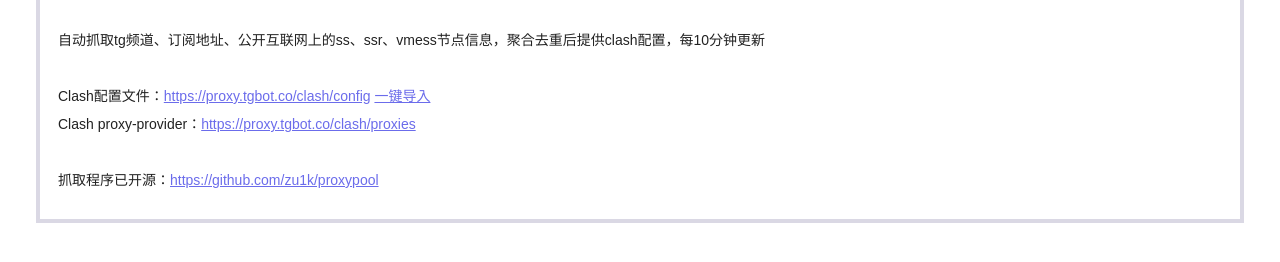
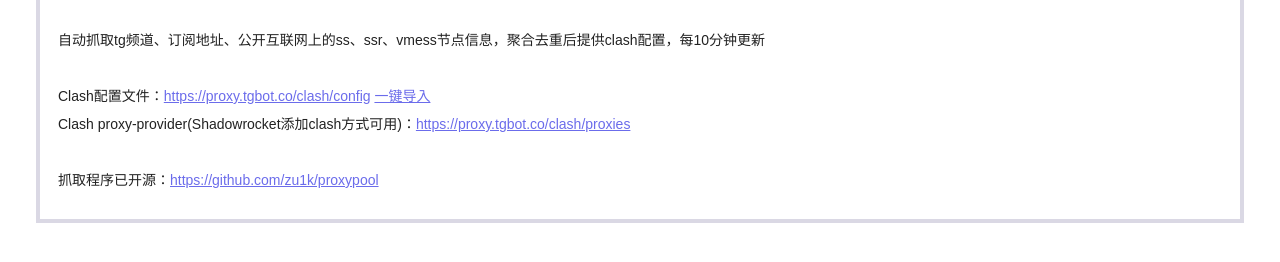
Before and after one commit to dolfly/autoproxy, a plain HTML site: page assets/clash.html in a window 1280 px wide. Shown: the part 104-366 px from the top of the page. Drawn offline with Linux system fonts and the light colour scheme.

Commit message:
update html

```diff
--- a/assets/clash.html
+++ b/assets/clash.html
@@ -76,7 +76,7 @@
 	  <p>自动抓取tg频道、订阅地址、公开互联网上的ss、ssr、vmess节点信息，聚合去重后提供clash配置，每10分钟更新</p>
 		<br>
 	  <p>Clash配置文件：<a href="https://proxy.tgbot.co/clash/config">https://proxy.tgbot.co/clash/config</a> <a href="clash://install-config?url=https://proxy.tgbot.co/clash/config">一键导入</a></p>
-	  <p>Clash proxy-provider：<a href="https://proxy.tgbot.co/clash/proxies">https://proxy.tgbot.co/clash/proxies</a></p>
+	  <p>Clash proxy-provider(Shadowrocket添加clash方式可用)：<a href="https://proxy.tgbot.co/clash/proxies">https://proxy.tgbot.co/clash/proxies</a></p>
 		<br>
 	  <p>抓取程序已开源：<a href="https://github.com/zu1k/proxypool">https://github.com/zu1k/proxypool</a></p>
 	</div>
```
Also changed, not shown: assets/index.html (+1 -1 lines).
